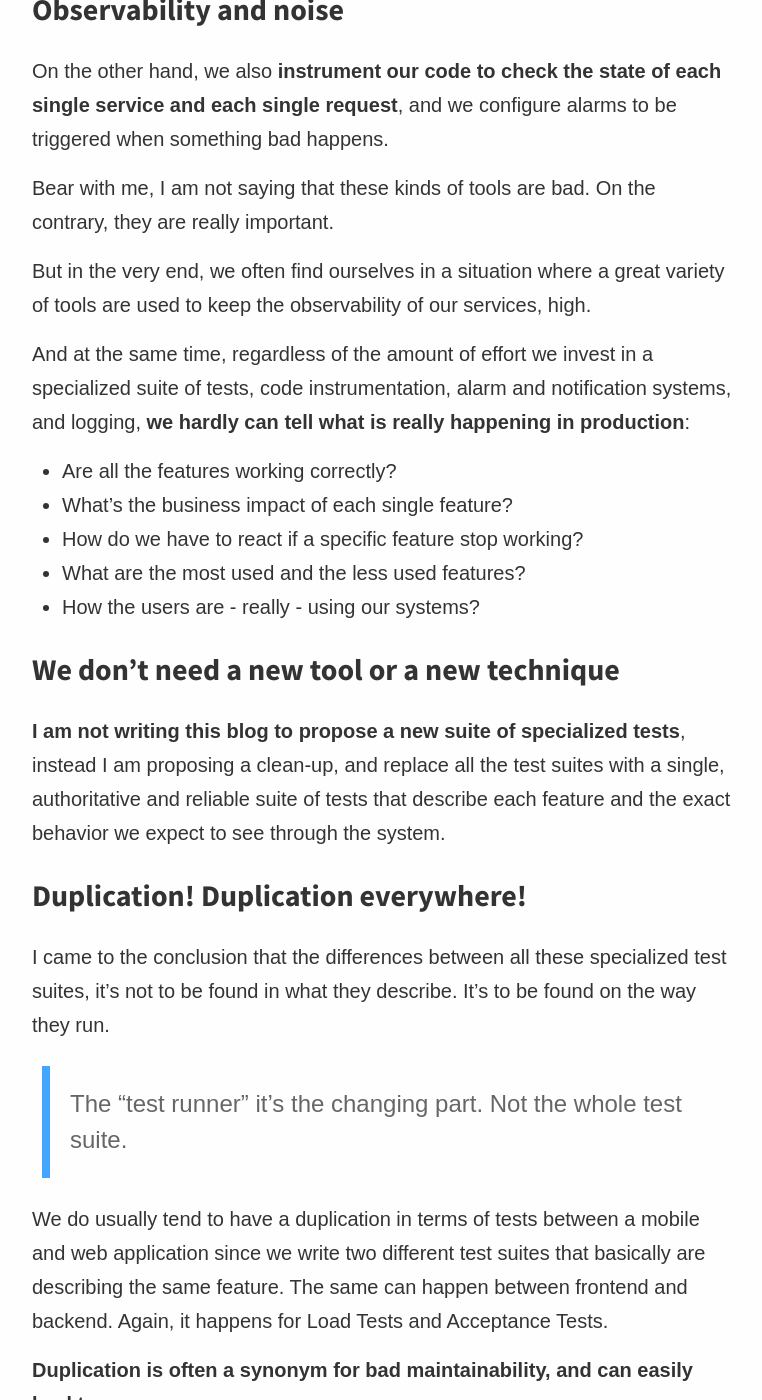
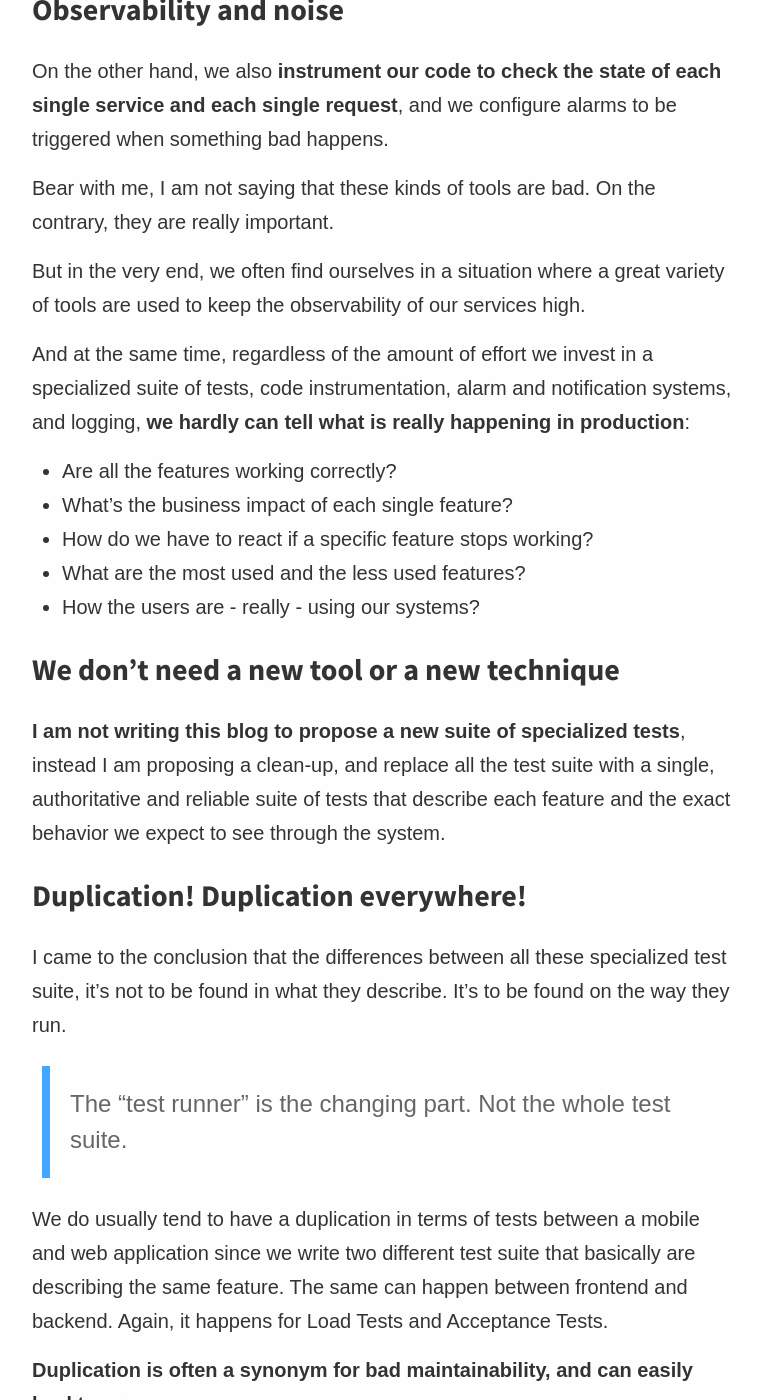
Before and after one commit to joebew42/joebew42.github.io, a Jekyll site: the page built from _posts/2020-11-26-monitor-behaviours-not-states.markdown, in a window 1280 px wide and 1400 px high, scrolled down 1817 px. Shown: the whole window, without its empty margins (258-1020 px from the left). Built offline with Jekyll 4.4.1, drawn with Linux system fonts in a browser that asks for light colours; some web fonts are replaced; some of the changed text lies outside the part shown.

Commit message:
Some more fixes

```diff
--- a/_posts/2020-11-26-monitor-behaviours-not-states.markdown
+++ b/_posts/2020-11-26-monitor-behaviours-not-states.markdown
@@ -44,27 +44,27 @@ On the other hand, we also **instrument our code to check the state of each sing
 
 Bear with me, I am not saying that these kinds of tools are bad. On the contrary, they are really important.
 
-But in the very end, we often find ourselves in a situation where a great variety of tools are used to keep the observability of our services, high.
+But in the very end, we often find ourselves in a situation where a great variety of tools are used to keep the observability of our services high.
 
 And at the same time, regardless of the amount of effort we invest in a specialized suite of tests, code instrumentation, alarm and notification systems, and logging, **we hardly can tell what is really happening in production**:
 
 - Are all the features working correctly?
 - What's the business impact of each single feature?
-- How do we have to react if a specific feature stop working?
+- How do we have to react if a specific feature stops working?
 - What are the most used and the less used features?
 - How the users are - really - using our systems?
 
 ## We don't need a new tool or a new technique
 
-**I am not writing this blog to propose a new suite of specialized tests**, instead I am proposing a clean-up, and replace all the test suites with a single, authoritative and reliable suite of tests that describe each feature and the exact behavior we expect to see through the system.
+**I am not writing this blog to propose a new suite of specialized tests**, instead I am proposing a clean-up, and replace all the test suite with a single, authoritative and reliable suite of tests that describe each feature and the exact behavior we expect to see through the system.
 
 ## Duplication! Duplication everywhere!
 
-I came to the conclusion that the differences between all these specialized test suites, it's not to be found in what they describe. It's to be found on the way they run.
+I came to the conclusion that the differences between all these specialized test suite, it's not to be found in what they describe. It's to be found on the way they run.
 
-> The "test runner" it's the changing part. Not the whole test suite.
+> The "test runner" is the changing part. Not the whole test suite.
 
-We do usually tend to have a duplication in terms of tests between a mobile and web application since we write two different test suites that basically are describing the same feature. The same can happen between frontend and backend. Again, it happens for Load Tests and Acceptance Tests.
+We do usually tend to have a duplication in terms of tests between a mobile and web application since we write two different test suite that basically are describing the same feature. The same can happen between frontend and backend. Again, it happens for Load Tests and Acceptance Tests.
 
 **Duplication is often a synonym for bad maintainability, and can easily lead to errors**.
 
```
Also changed, not shown: other parts of _posts/2020-11-26-monitor-behaviours-not-states.markdown (+1 -1 lines).
